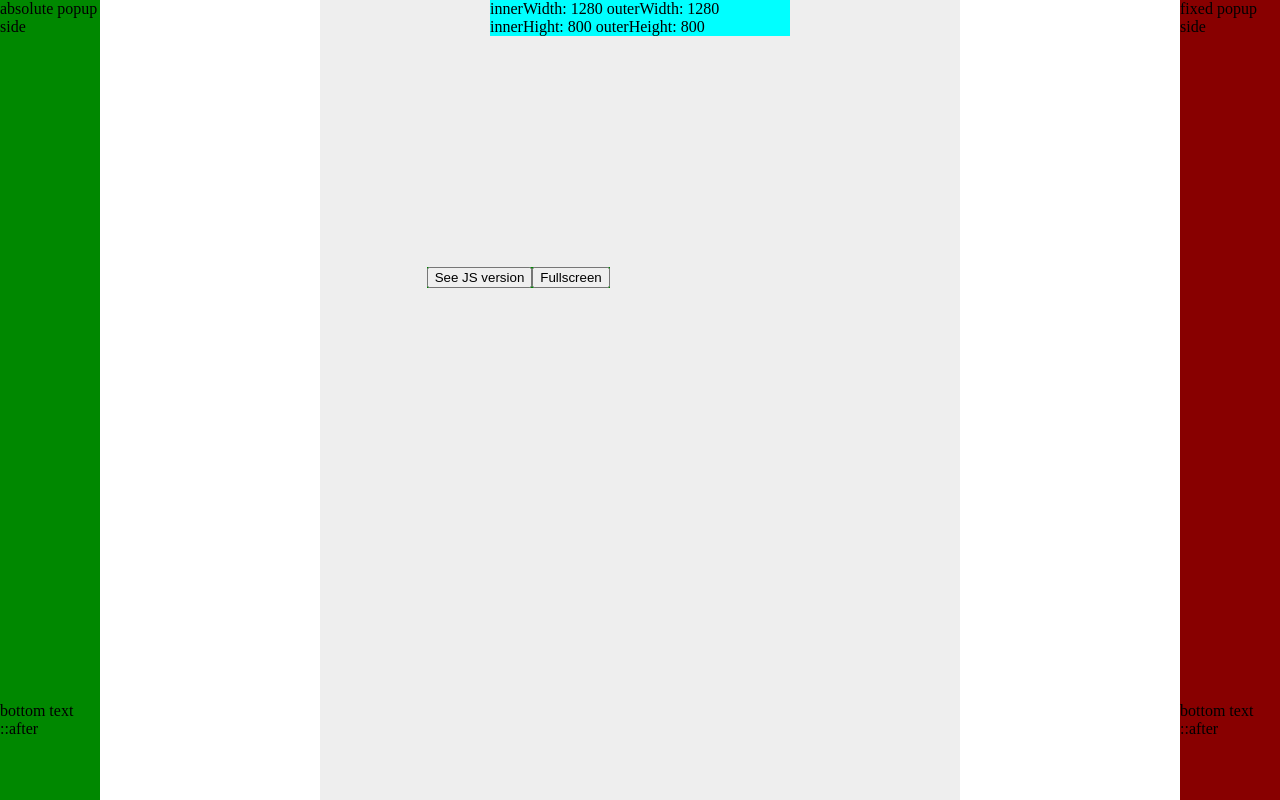
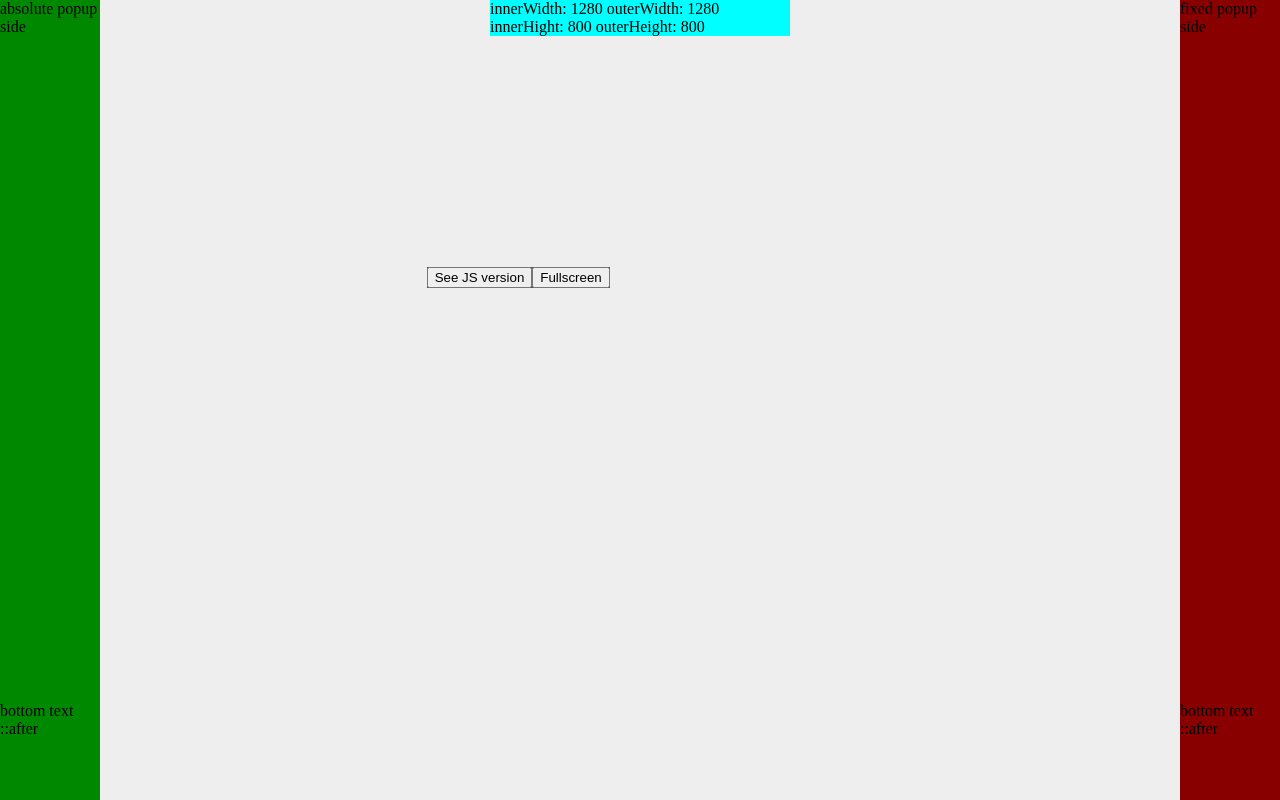
Before and after one commit to gaotter/viewporttester, an Angular app: page / in a window 1280 px wide. Built offline with nearby package versions, Linux system fonts and the light colour scheme.

Commit message:
testing viewport2

```diff
--- a/src/styles.css
+++ b/src/styles.css
@@ -9,10 +9,13 @@ html{
     width:100%;
 }
 body{
-    height:100%;
-    position:fixed; /* prevent overscroll bounce*/
-    overflow-y:scroll;
-    -webkit-overflow-scrolling: touch; /* iOS velocity scrolling */
-    width:50%;
-    margin-left:25%;
+    position: absolute;
+    background-color: aquamarine;
+    top: 0;
+    left: 0;
+    right: 0;
+    bottom: 0;
+    overflow: scroll;
+    -webkit-overflow-scrolling: touch;
+    overflow-scrolling: touch;
 }
--- a/wwwroot/viewporttester/styles.js
+++ b/wwwroot/viewporttester/styles.js
@@ -7,7 +7,7 @@
 /*! no static exports found */
 /***/ (function(module, exports) {
 
-module.exports = "/* You can add global styles to this file, and also import other style files */\nbody, html {\n    height: 100vh;\n    margin: 0;\n}\nhtml{\n    overflow: hidden;\n    width:100%;\n}\nbody{\n    height:100%;\n    position:fixed; /* prevent overscroll bounce*/\n    overflow-y:scroll;\n    -webkit-overflow-scrolling: touch; /* iOS velocity scrolling */\n    width:50%;                    \n    margin-left:25%;\n} "
+module.exports = "/* You can add global styles to this file, and also import other style files */\nbody, html {\n    height: 100vh;\n    margin: 0;\n}\nhtml{\n    overflow: hidden;\n    width:100%;\n}\nbody{\n    position: absolute;\n    background-color: aquamarine;\n    top: 0;\n    left: 0;\n    right: 0;\n    bottom: 0;\n    overflow: scroll;\n    -webkit-overflow-scrolling: touch;\n    overflow-scrolling: touch;\n} "
 
 /***/ }),
 
```
Also changed, not shown: 1 other file (tests, documents, lock files or other folders).
